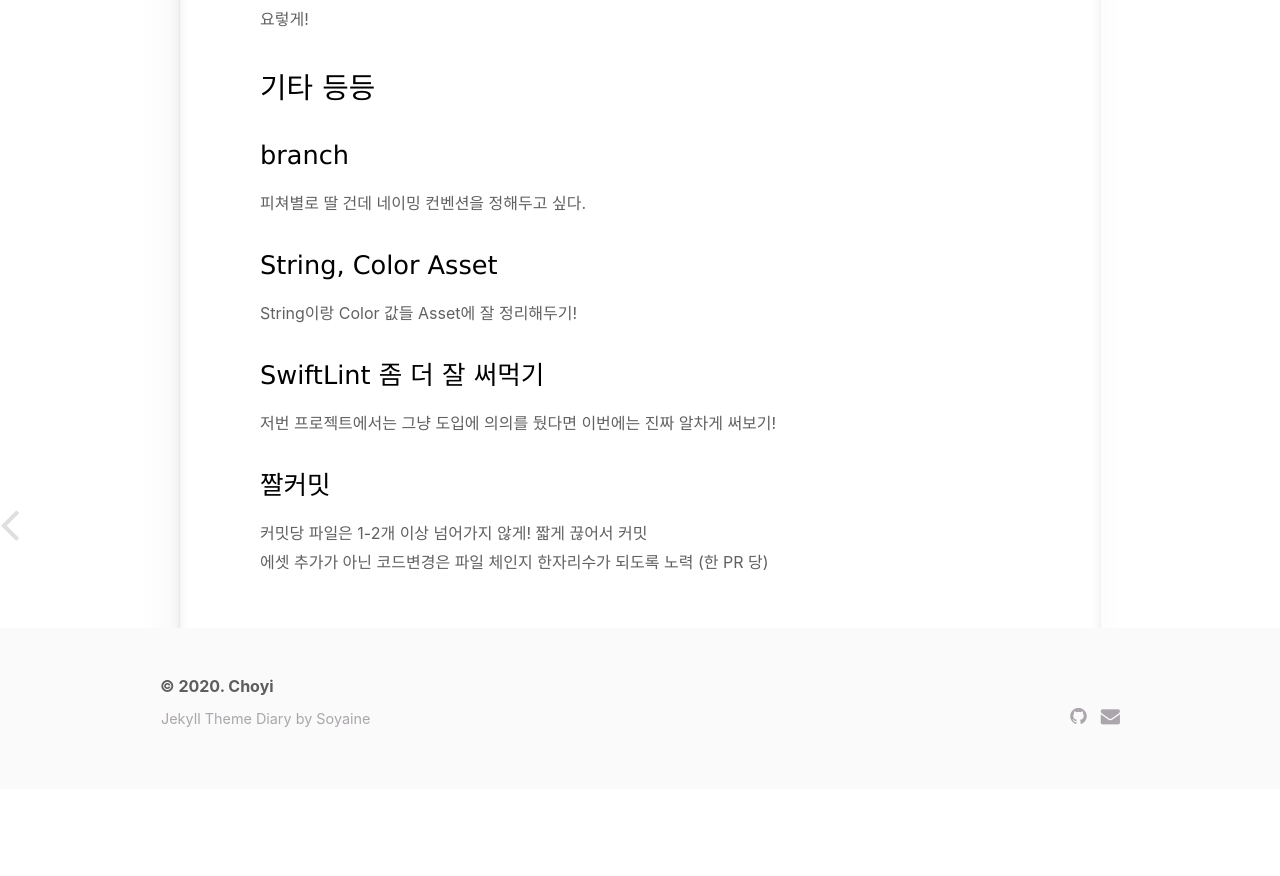
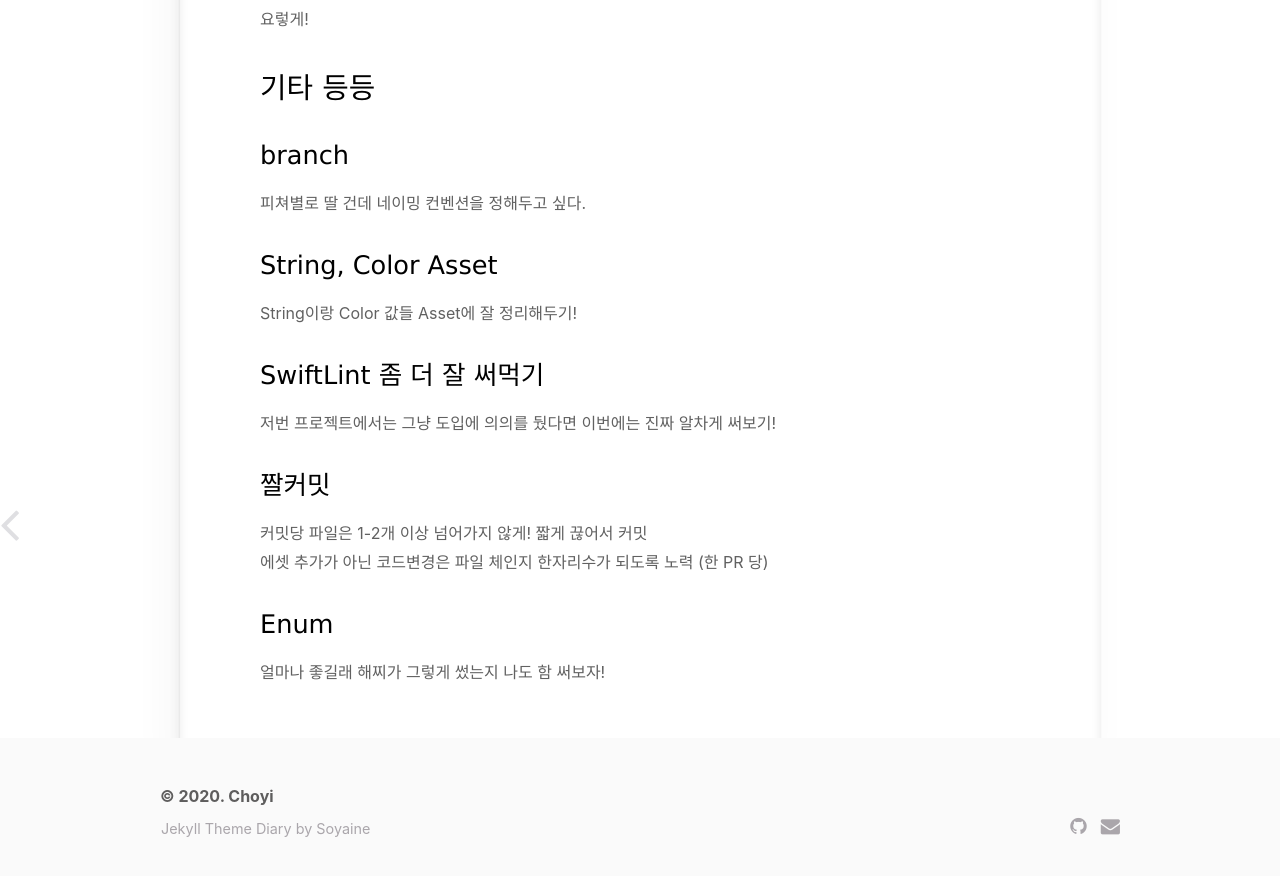
Before and after one commit to jeongchoyi/jeongchoyi.github.io, a Jekyll site: the page built from _posts/2021-03-13-beer-itda-setting.md, in a window 1280 px wide and 900 px high, scrolled down 4520 px. Shown: the top 876 px of the window. Built offline with Jekyll 4.4.1, drawn with Linux system fonts in a browser that asks for light colours; some web fonts are replaced; before the commit the page ends 5309 px from its top, so only the background shows below that.

Commit message:
modify enum

```diff
--- a/_posts/2021-03-13-beer-itda-setting.md
+++ b/_posts/2021-03-13-beer-itda-setting.md
@@ -165,3 +165,7 @@ String이랑 Color 값들 Asset에 잘 정리해두기!
 
 커밋당 파일은 1-2개 이상 넘어가지 않게! 짧게 끊어서 커밋
 에셋 추가가 아닌 코드변경은 파일 체인지 한자리수가 되도록 노력 (한 PR 당)
+
+### Enum
+
+얼마나 좋길래 해찌가 그렇게 썼는지 나도 함 써보자!
```
